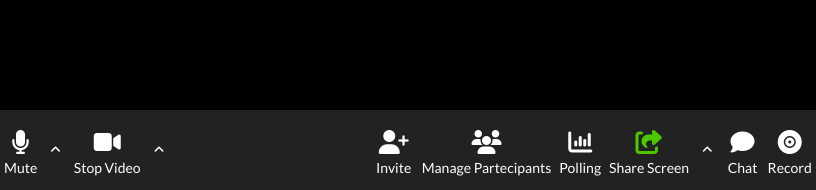
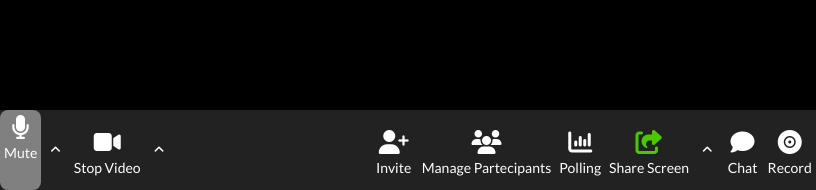
Before and after one commit to danielecolaci/html-css-zoom, a plain HTML site: page index.html in a window 1280 px wide. In both pictures the pointer is over the element 20 px from the left and 760 px from the top of the page. Shown: the part 610-800 px from the top of the page, 0-816 px from the left. Drawn offline with Linux system fonts and the light colour scheme.

Commit message:
Add Nav Hover

```diff
--- a/assets/css/style.css
+++ b/assets/css/style.css
@@ -45,6 +45,7 @@ nav {
 
 .button {
     padding: 0 4px;
+    border-radius: 8px;
     display: flex;
     flex-direction: column;
     align-items: center;
@@ -70,3 +71,8 @@ nav {
     align-items: center;
     justify-content: center;
 }
+
+.button:hover {
+    background-color: gray;
+    height: 100%;
+}
```
